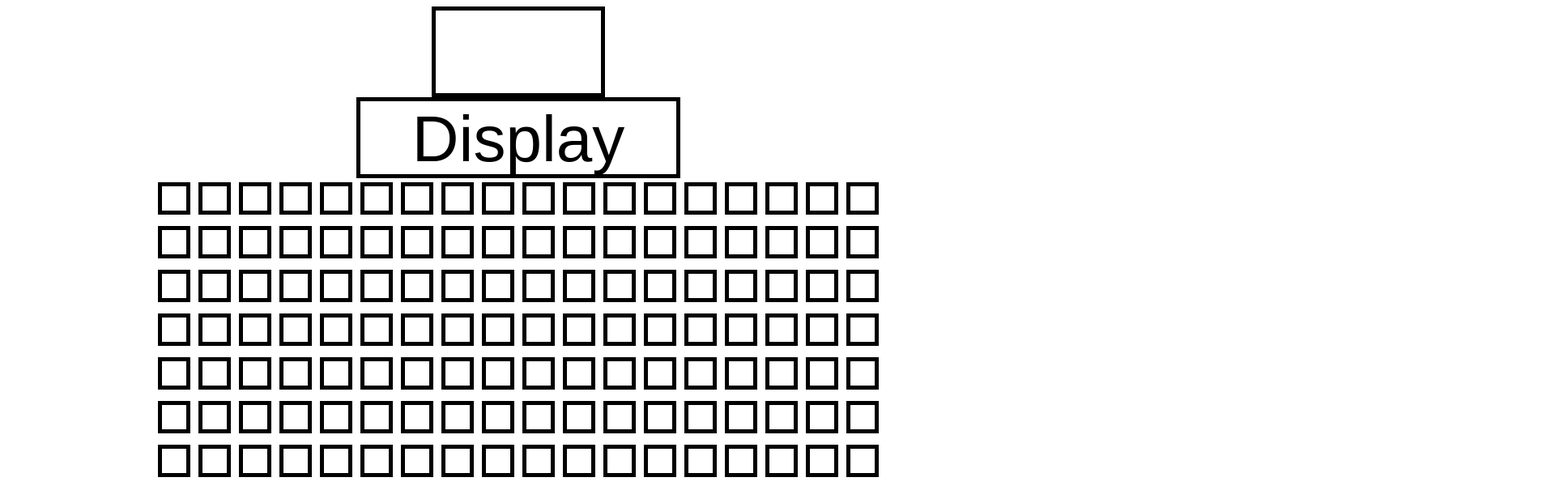
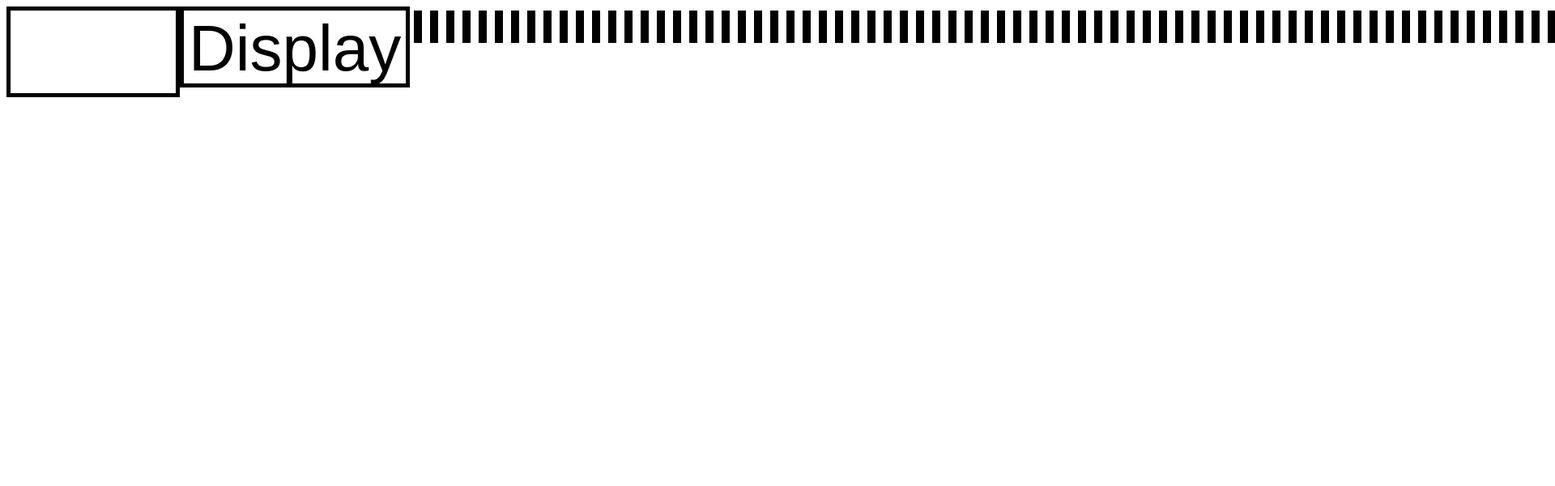
Before and after one commit to jmbharish-ai/RGB-Grid, a plain HTML site: page index.html in a window 1280 px wide. Shown: the top 600 px of the page at 81% size, 1920 px wide, since content can reach past the window. Drawn offline with Linux system fonts and the light colour scheme.

Commit message:
Update index.html

```diff
--- a/index.html
+++ b/index.html
@@ -7,6 +7,10 @@
             body{
                 background-color: white;
                 text-align: center;
+
+                display: flex;
+                flex-wrap: nowrap;
+                overflow-x: auto;
             }
             .changed{
                 width: 200px; height: 100px;
@@ -40,7 +44,7 @@
         <script>
             const blueInput=document.getElementById("blue");
 
-            var nextAdd=15;
+            var nextAdd=5;
             for(var red=0; red<=255; red+=nextAdd){
                 for(var green=0; green<=255; green+=nextAdd){
                     var square=document.createElement("label");
```
